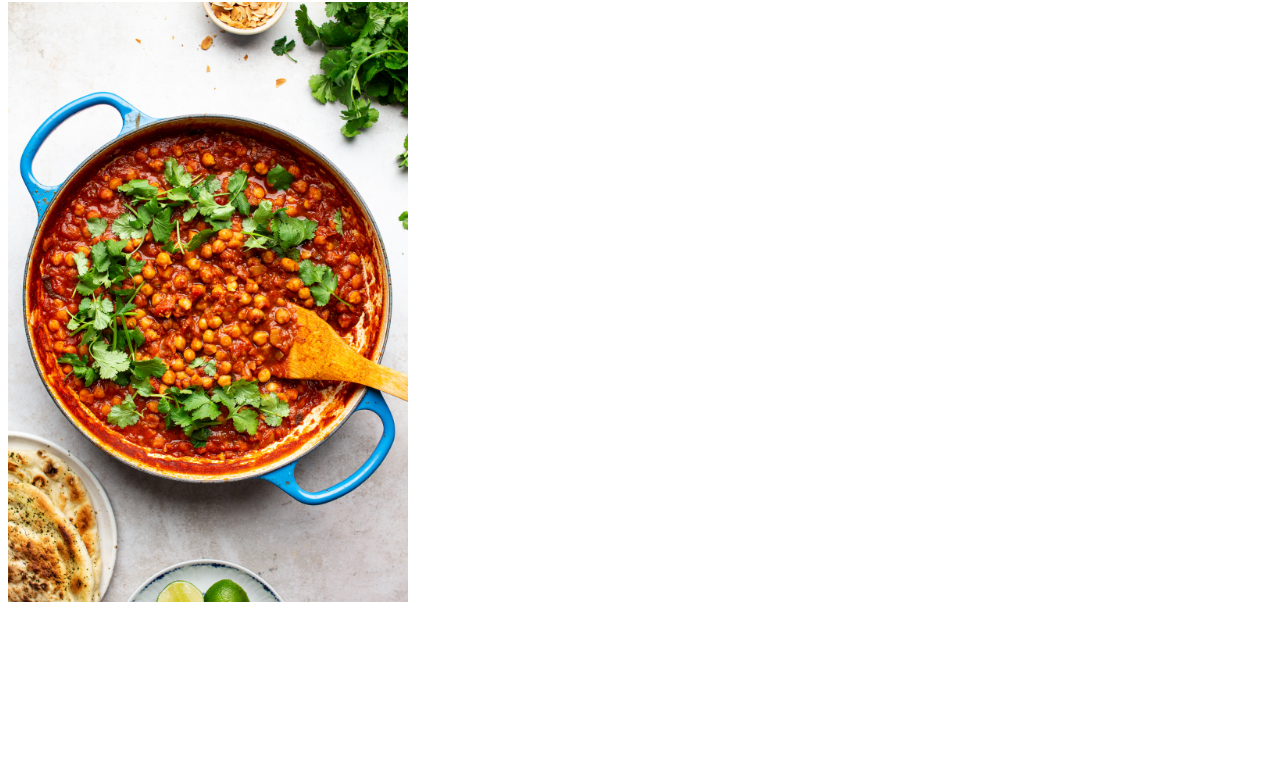
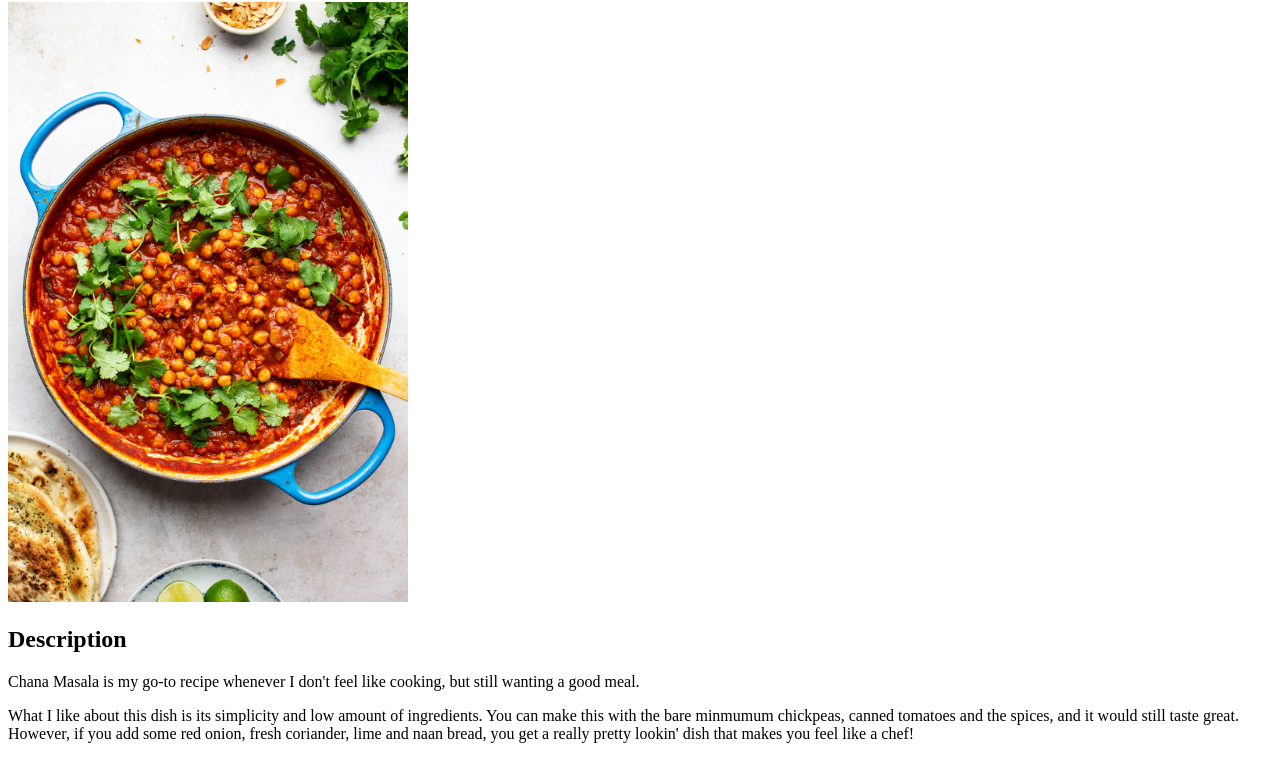
Before and after one commit to dencioras1/odin-recipes, a plain HTML site: page recipes/chana-masala.html in a window 1280 px wide. Shown: the part 78-837 px from the top of the page. Before the commit the page ends 800 px from the top, so only its background shows below. Drawn offline with Linux system fonts and the light colour scheme.

Commit message:
Add two brief paragraphs describing the dish.

```diff
--- a/recipes/chana-masala.html
+++ b/recipes/chana-masala.html
@@ -9,5 +9,10 @@
     <h1>Chana Masala</h1>
 
     <img src="../img/chana-masala-dish.jpg" alt="chana-masala" height="600" width="400">
+
+    <h2>Description</h2>
+
+    <p>Chana Masala is my go-to recipe whenever I don't feel like cooking, but still wanting a good meal.</p>
+    <p>What I like about this dish is its simplicity and low amount of ingredients. You can make this with the bare minmumum chickpeas, canned tomatoes and the spices, and it would still taste great. However, if you add some red onion, fresh coriander, lime and naan bread, you get a really pretty lookin' dish that makes you feel like a chef!</p>
 </body>
 </html>
```
